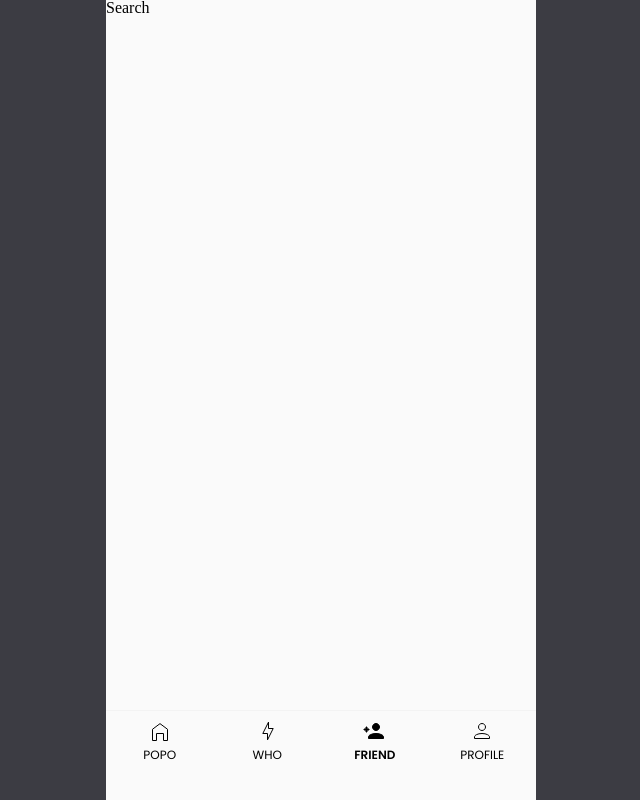
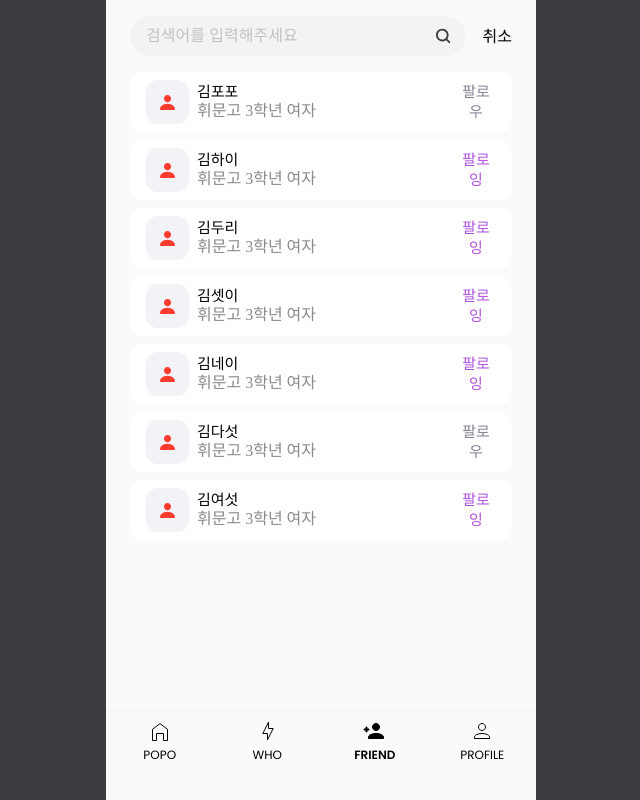
Before and after one commit to Bside-Team-Four/popo-client, a Next.js app: page /search in a window 1280 px wide. Shown: the whole page, without its empty margins (319-959 px from the left). Built offline with nearby package versions, Linux system fonts and the light colour scheme; a web font is replaced by a local one.

Commit message:
feat: 친구검색 UI

```diff
--- a/src/app/(member)/search/page.tsx
+++ b/src/app/(member)/search/page.tsx
@@ -1,7 +1,7 @@
+'use client';
+
+import SearchPage from '@/components/search';
+
 export default function Search() {
-  return (
-    <div>
-      <h1>Search</h1>
-    </div>
-  );
+  return <SearchPage />;
 }
--- /dev/null
+++ b/src/components/common/SearchUserProfile.tsx
@@ -0,0 +1,35 @@
+import Image from 'next/image';
+
+import styled from 'styled-components';
+
+interface ProfileImgProps {
+  gender?: string;
+  src?: string;
+  size?: number;
+}
+
+export default function SearchUserProfile({ gender, src, size }: ProfileImgProps) {
+  return (
+    <ImgContainer size={size || 40}>
+      <ProfileImg
+        src={src || `/images/profile-${gender}.svg`}
+        alt="user profile picture"
+        width={15}
+        height={15}
+      />
+    </ImgContainer>
+  );
+}
+
+const ImgContainer = styled.div<{ size: number }>`
+  display: flex;
+  justify-content: center;
+  align-items: center;
+  width: ${(props) => props.size || '30'}px;
+  height: ${(props) => props.size || '30'}px;
+  background-color: ${(props) => props.theme.color.componentBackground.bg03};
+  border-radius: 12px;
+  padding: 14px;
+`;
+
+const ProfileImg = styled(Image)``;
--- /dev/null
+++ b/src/components/search/FriendBox.tsx
@@ -0,0 +1,81 @@
+import styled from 'styled-components';
+
+import SearchUserProfile from '@/components/common/SearchUserProfile';
+
+export type FriendBoxProps = {
+  idx: number;
+  profileImg: string;
+  name: string;
+  schoolInfo: string;
+  isFollowing: boolean;
+};
+
+export default function FriendBox({
+  idx,
+  profileImg,
+  name,
+  schoolInfo,
+  isFollowing,
+}: FriendBoxProps) {
+  return (
+    <Wrapper>
+      <SearchUserProfile gender="female" size={44} />
+      <Container>
+        <NameDiv>{name}</NameDiv>
+        <SchoolDiv>{schoolInfo}</SchoolDiv>
+      </Container>
+      <FollowBtn active={isFollowing}>
+        {isFollowing ? '팔로우' : '팔로잉'}
+      </FollowBtn>
+    </Wrapper>
+  );
+}
+
+const Wrapper = styled.div`
+  display: flex;
+  margin-bottom: 8px;
+  width: 100%;
+  border-radius: 13px;
+  padding: 8px 16px;
+  background-color: #ffffff;
+`;
+
+const Container = styled.div`
+  display: flex;
+  width: 100%;
+  flex-direction: column;
+  justify-content: center;
+  padding: 0 8px;
+  overflow: hidden;
+`;
+
+const NameDiv = styled.div`
+  font-family: 'Pretendard';
+  font-style: normal;
+  font-weight: 500;
+  font-size: 15px;
+  line-height: 18px;
+  color: #000000;
+`;
+
+const SchoolDiv = styled.div`
+  line-height: 20px;
+  color: rgba(60, 60, 67, 0.6);
+`;
+
+const FollowBtn = styled.button<{ active: boolean }>`
+  /* reset.css */
+  background: inherit;
+  border: none;
+  box-shadow: none;
+  border-radius: 0;
+  padding: 0;
+  overflow: visible;
+  cursor: pointer;
+
+  font-size: 15px;
+  line-height: 20px;
+  min-width: 40px;
+
+  color: ${(props) => (props.active ? '#838393' : '#AF52DE')};
+`;
--- /dev/null
+++ b/src/components/search/index.tsx
@@ -0,0 +1,57 @@
+import { useState } from 'react';
+
+import styled from 'styled-components';
+
+import SearchField from '@/components/common/SearchField';
+import FriendBox from '@/components/search/FriendBox';
+import friend from '@/fixtures/friend';
+
+export default function SearchPage() {
+  const [keyword, setKeyword] = useState('');
+
+  const onClose = () => {
+    console.log('onClose');
+  };
+
+  //   const debouncedKeyword: string = useDebounce(keyword, 500);
+
+  // 디바운스 useDebounce
+  return (
+    <Container>
+      {/* <Dropdown options={['학교', '이름']} /> */}
+      <SearchField
+        keyword={keyword}
+        setKeyword={setKeyword}
+        placeholder="검색어를 입력해주세요"
+        onClose={onClose}
+      />
+      <Wrapper>
+        {friend
+          && friend.map((eachFriend) => (
+            <FriendBox key={eachFriend.name} {...eachFriend} />
+          ))}
+      </Wrapper>
+    </Container>
+  );
+}
+
+const Container = styled.div`
+  position: relative;
+  display: flex;
+  width: 100%;
+  height: 100%;
+  flex-direction: column;
+  align-items: center;
+  padding: 0 24px;
+  background-color: ${({ theme }) => theme.color.background};
+`;
+
+const Wrapper = styled.div`
+  display: flex;
+  width: 100%;
+  margin-top: 72px;
+  flex-direction: column;
+  overflow: scroll;
+  height: auto;
+  align-items: center;
+`;
--- /dev/null
+++ b/src/fixtures/friend.ts
@@ -0,0 +1,57 @@
+// import friend from '@/types/Friend';
+
+import { FriendBoxProps } from '@/components/search/FriendBox';
+
+const friend: FriendBoxProps[] = [
+  {
+    idx: 0,
+    profileImg: 'string.svg',
+    name: '김포포',
+    schoolInfo: '휘문고 3학년 여자',
+    isFollowing: true,
+  },
+  {
+    idx: 1,
+    profileImg: 'string.svg',
+    name: '김하이',
+    schoolInfo: '휘문고 3학년 여자',
+    isFollowing: false,
+  },
+  {
+    idx: 2,
+    profileImg: 'string.svg',
+    name: '김두리',
+    schoolInfo: '휘문고 3학년 여자',
+    isFollowing: false,
+  },
+  {
+    idx: 3,
+    profileImg: 'string.svg',
+    name: '김셋이',
+    schoolInfo: '휘문고 3학년 여자',
+    isFollowing: false,
+  },
+  {
+    idx: 4,
+    profileImg: 'string.svg',
+    name: '김네이',
+    schoolInfo: '휘문고 3학년 여자',
+    isFollowing: false,
+  },
+  {
+    idx: 5,
+    profileImg: 'string.svg',
+    name: '김다섯',
+    schoolInfo: '휘문고 3학년 여자',
+    isFollowing: true,
+  },
+  {
+    idx: 6,
+    profileImg: 'string.svg',
+    name: '김여섯',
+    schoolInfo: '휘문고 3학년 여자',
+    isFollowing: false,
+  },
+];
+
+export default friend;
```
